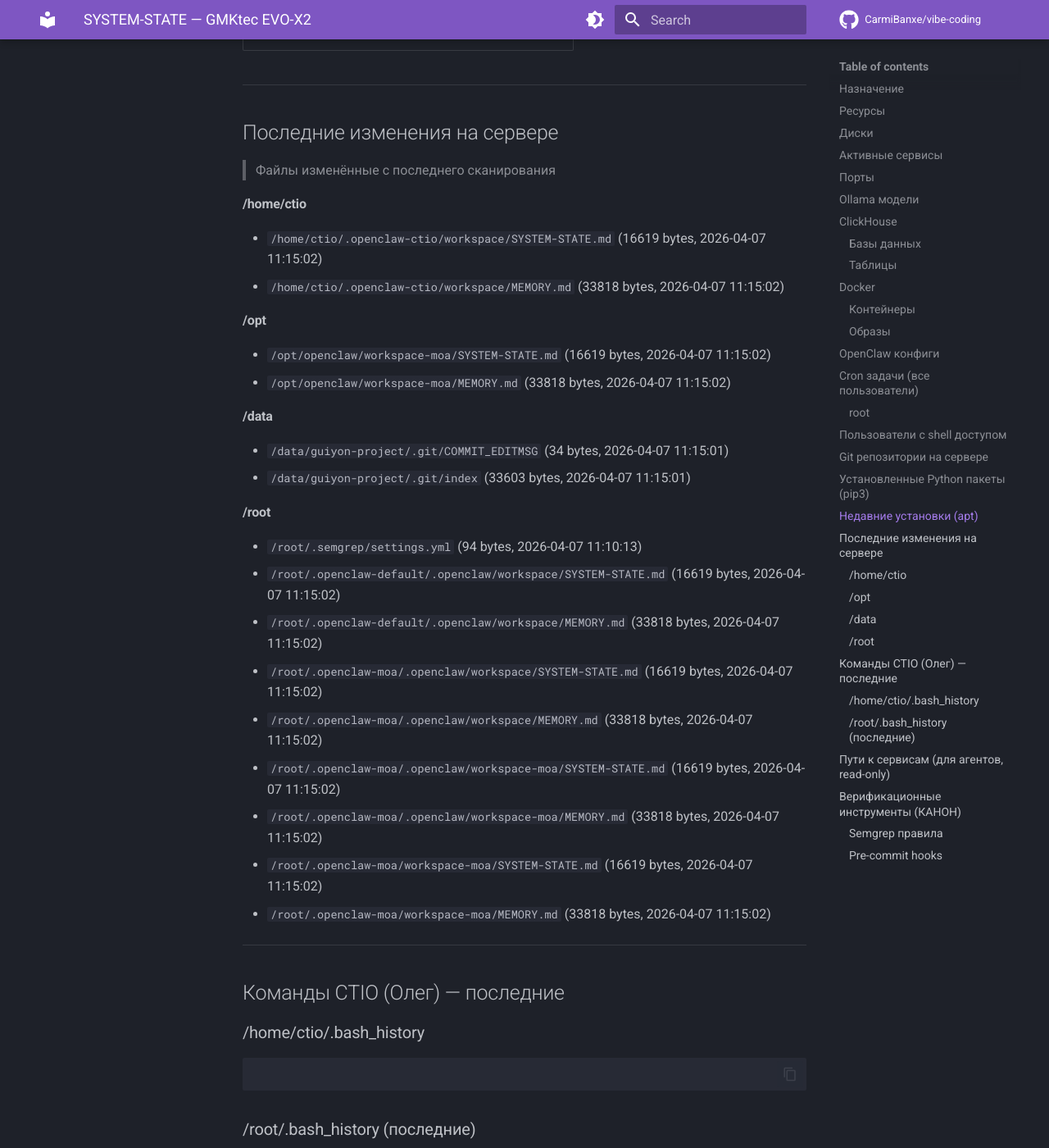
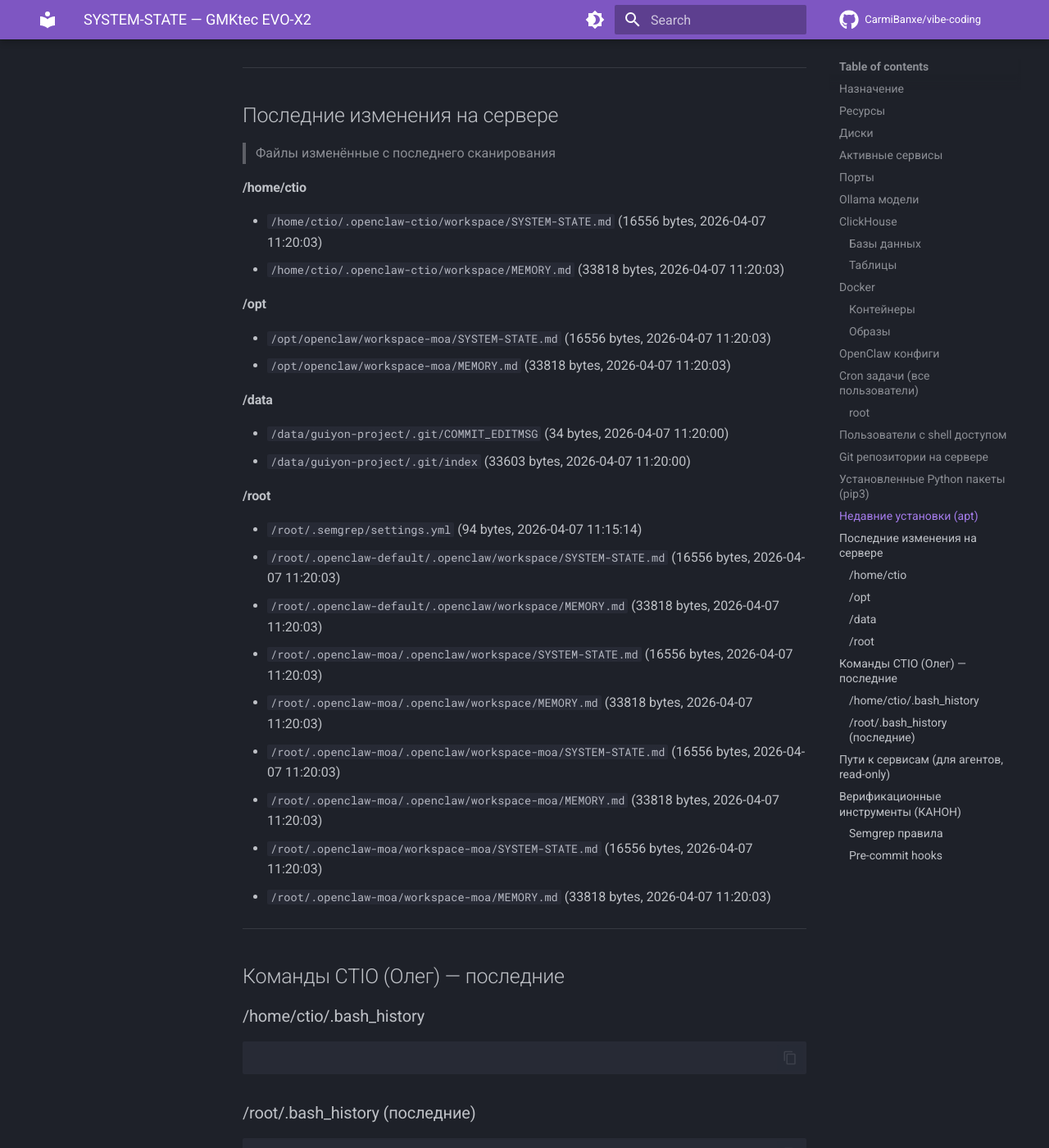
Before and after one commit to CarmiBanxe/vibe-coding, an MkDocs documentation site: the page built from docs/SYSTEM-STATE.md, in a window 1280 px wide and 1400 px high, scrolled down 13841 px. Shown: the whole window at 82% size. Built offline with MkDocs 1.6.1 and Material for MkDocs 9.7.7, drawn with Linux system fonts in a browser that asks for light colours; comment, search, counter and statistics services are not loaded; some of the changed text lies outside the part shown.

Commit message:
auto: SYSTEM-STATE v2 update (2026-04-07 11:20 CEST)

```diff
--- a/docs/SYSTEM-STATE.md
+++ b/docs/SYSTEM-STATE.md
@@ -1,6 +1,6 @@
 # SYSTEM-STATE — GMKtec EVO-X2
 > Автоматически обновляется каждые 5 минут
-> Последнее сканирование: 2026-04-07 11:15 CEST
+> Последнее сканирование: 2026-04-07 11:20 CEST
 > Источник: ctio-watcher.sh v2 (cron)
 
 ## Назначение
@@ -379,27 +379,27 @@ xrdp-sesman.service running
 
 
 #### /home/ctio
-- `/home/ctio/.openclaw-ctio/workspace/SYSTEM-STATE.md` (16619 bytes, 2026-04-07 11:15:02)
-- `/home/ctio/.openclaw-ctio/workspace/MEMORY.md` (33818 bytes, 2026-04-07 11:15:02)
+- `/home/ctio/.openclaw-ctio/workspace/SYSTEM-STATE.md` (16556 bytes, 2026-04-07 11:20:03)
+- `/home/ctio/.openclaw-ctio/workspace/MEMORY.md` (33818 bytes, 2026-04-07 11:20:03)
 
 #### /opt
-- `/opt/openclaw/workspace-moa/SYSTEM-STATE.md` (16619 bytes, 2026-04-07 11:15:02)
-- `/opt/openclaw/workspace-moa/MEMORY.md` (33818 bytes, 2026-04-07 11:15:02)
+- `/opt/openclaw/workspace-moa/SYSTEM-STATE.md` (16556 bytes, 2026-04-07 11:20:03)
+- `/opt/openclaw/workspace-moa/MEMORY.md` (33818 bytes, 2026-04-07 11:20:03)
 
 #### /data
-- `/data/guiyon-project/.git/COMMIT_EDITMSG` (34 bytes, 2026-04-07 11:15:01)
-- `/data/guiyon-project/.git/index` (33603 bytes, 2026-04-07 11:15:01)
+- `/data/guiyon-project/.git/COMMIT_EDITMSG` (34 bytes, 2026-04-07 11:20:00)
+- `/data/guiyon-project/.git/index` (33603 bytes, 2026-04-07 11:20:00)
 
 #### /root
-- `/root/.semgrep/settings.yml` (94 bytes, 2026-04-07 11:10:13)
-- `/root/.openclaw-default/.openclaw/workspace/SYSTEM-STATE.md` (16619 bytes, 2026-04-07 11:15:02)
-- `/root/.openclaw-default/.openclaw/workspace/MEMORY.md` (33818 bytes, 2026-04-07 11:15:02)
-- `/root/.openclaw-moa/.openclaw/workspace/SYSTEM-STATE.md` (16619 bytes, 2026-04-07 11:15:02)
-- `/root/.openclaw-moa/.openclaw/workspace/MEMORY.md` (33818 bytes, 2026-04-07 11:15:02)
-- `/root/.openclaw-moa/.openclaw/workspace-moa/SYSTEM-STATE.md` (16619 bytes, 2026-04-07 11:15:02)
-- `/root/.openclaw-moa/.openclaw/workspace-moa/MEMORY.md` (33818 bytes, 2026-04-07 11:15:02)
-- `/root/.openclaw-moa/workspace-moa/SYSTEM-STATE.md` (16619 bytes, 2026-04-07 11:15:02)
-- `/root/.openclaw-moa/workspace-moa/MEMORY.md` (33818 bytes, 2026-04-07 11:15:02)
+- `/root/.semgrep/settings.yml` (94 bytes, 2026-04-07 11:15:14)
+- `/root/.openclaw-default/.openclaw/workspace/SYSTEM-STATE.md` (16556 bytes, 2026-04-07 11:20:03)
+- `/root/.openclaw-default/.openclaw/workspace/MEMORY.md` (33818 bytes, 2026-04-07 11:20:03)
+- `/root/.openclaw-moa/.openclaw/workspace/SYSTEM-STATE.md` (16556 bytes, 2026-04-07 11:20:03)
+- `/root/.openclaw-moa/.openclaw/workspace/MEMORY.md` (33818 bytes, 2026-04-07 11:20:03)
+- `/root/.openclaw-moa/.openclaw/workspace-moa/SYSTEM-STATE.md` (16556 bytes, 2026-04-07 11:20:03)
+- `/root/.openclaw-moa/.openclaw/workspace-moa/MEMORY.md` (33818 bytes, 2026-04-07 11:20:03)
+- `/root/.openclaw-moa/workspace-moa/SYSTEM-STATE.md` (16556 bytes, 2026-04-07 11:20:03)
+- `/root/.openclaw-moa/workspace-moa/MEMORY.md` (33818 bytes, 2026-04-07 11:20:03)
 
 ---
 
```
Also changed, not shown: other parts of docs/SYSTEM-STATE.md (+5 -5 lines).
